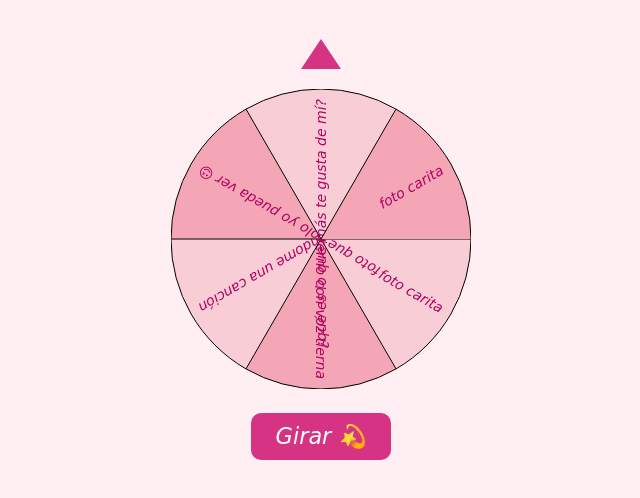
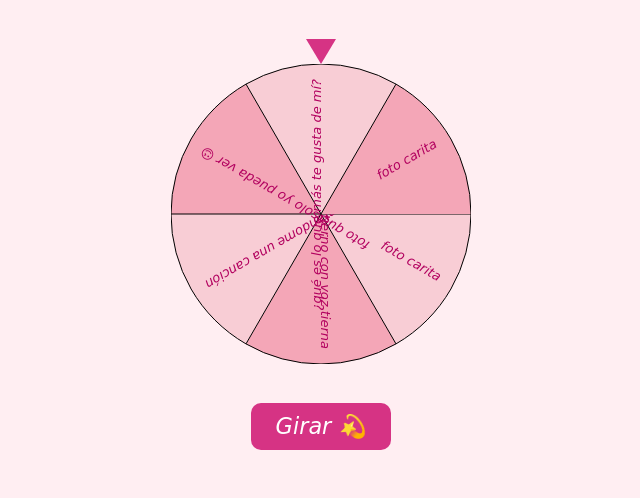
Before and after one commit to xNaTv/caja-3, a plain HTML site: page index.html in a window 1280 px wide. Shown: the part 80-578 px from the top of the page, without its empty margins (319-959 px from the left). Drawn offline with Linux system fonts and the light colour scheme.

Commit message:
Update index.html

```diff
--- a/index.html
+++ b/index.html
@@ -20,18 +20,22 @@
     }
 
     canvas {
-      margin-top: 30px;
+      margin-top: 10px;
+      display: block;
+      margin-left: auto;
+      margin-right: auto;
     }
 
     #arrow {
       width: 0;
       height: 0;
-      border-left: 20px solid transparent;
-      border-right: 20px solid transparent;
-      border-bottom: 30px solid #d63384;
+      border-left: 15px solid transparent;
+      border-right: 15px solid transparent;
+      border-top: 25px solid #d63384;
       margin: 0 auto;
       position: relative;
       top: 10px;
+      z-index: 10;
     }
 
     button {
@@ -85,10 +89,13 @@
     let girando = false;
 
     function dibujarRuleta() {
+      ctx.clearRect(0, 0, tamaño, tamaño);
+
       for (let i = 0; i < opciones.length; i++) {
         const anguloInicio = anguloPorSector * i + anguloActual;
         const anguloFin = anguloInicio + anguloPorSector;
 
+        // Dibujar segmento
         ctx.beginPath();
         ctx.moveTo(radio, radio);
         ctx.arc(radio, radio, radio, anguloInicio, anguloFin);
@@ -96,14 +103,14 @@
         ctx.fill();
         ctx.stroke();
 
-        // Texto
+        // Dibujar texto
         ctx.save();
         ctx.translate(radio, radio);
         ctx.rotate(anguloInicio + anguloPorSector / 2);
         ctx.textAlign = "right";
         ctx.fillStyle = "#b2005f";
-        ctx.font = "italic 14px 'Dancing Script', cursive";
-        ctx.fillText(opciones[i], radio - 10, 5);
+        ctx.font = "italic 13px 'Dancing Script', cursive";
+        ctx.fillText(opciones[i], radio - 15, 0);
         ctx.restore();
       }
     }
@@ -122,11 +129,11 @@
         if (progreso < 1) {
           const ease = 1 - Math.pow(1 - progreso, 3); // easeOutCubic
           anguloActual = anguloFinal * ease;
-          ctx.clearRect(0, 0, tamaño, tamaño);
           dibujarRuleta();
           requestAnimationFrame(animar);
         } else {
           anguloActual %= 2 * Math.PI;
+          dibujarRuleta();
           mostrarResultado();
           girando = false;
         }
@@ -136,8 +143,9 @@
     }
 
     function mostrarResultado() {
-      const sector = Math.floor((opciones.length - (anguloActual / (2 * Math.PI)) * opciones.length) % opciones.length);
-      const resultado = opciones[sector];
+      // Corregido: la flecha ahora apunta hacia ARRIBA
+      const indice = Math.floor((opciones.length - ((anguloActual / (2 * Math.PI)) * opciones.length)) % opciones.length);
+      const resultado = opciones[indice];
       document.getElementById("resultado").innerText = "Resultado: " + resultado;
     }
 
```
